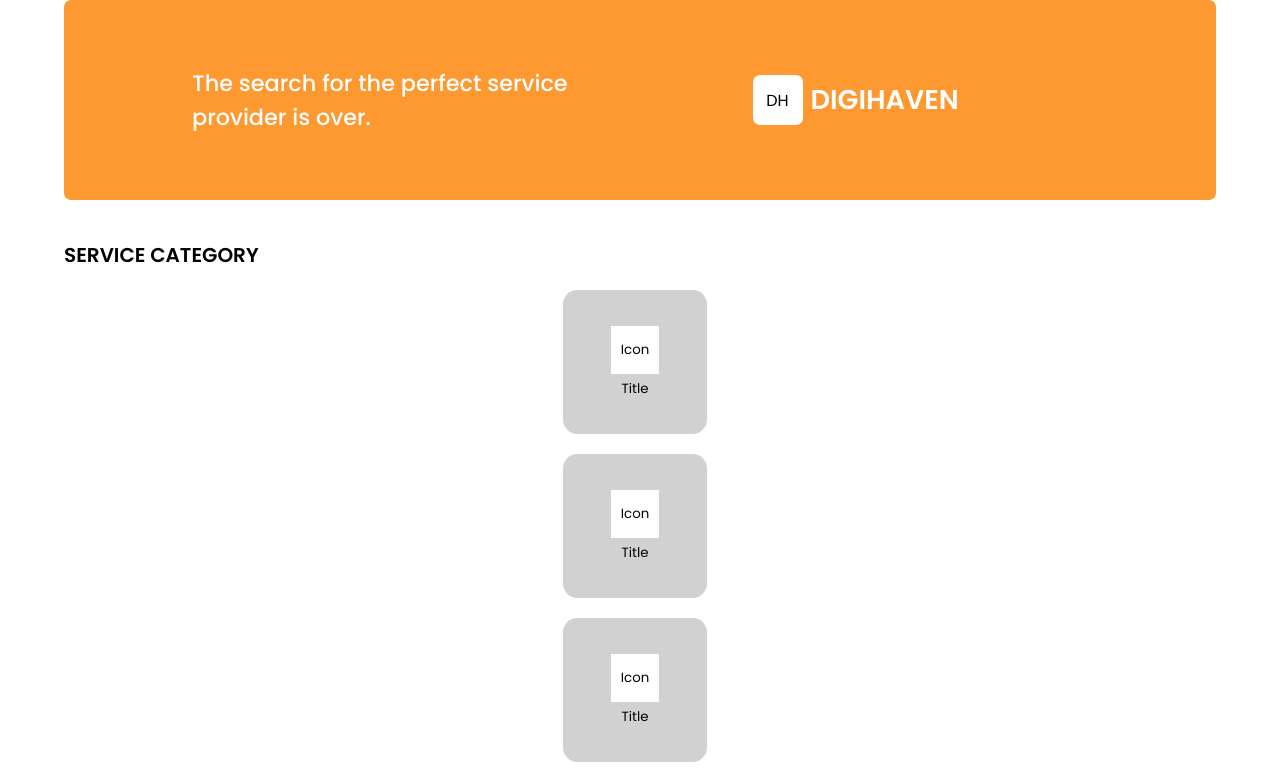
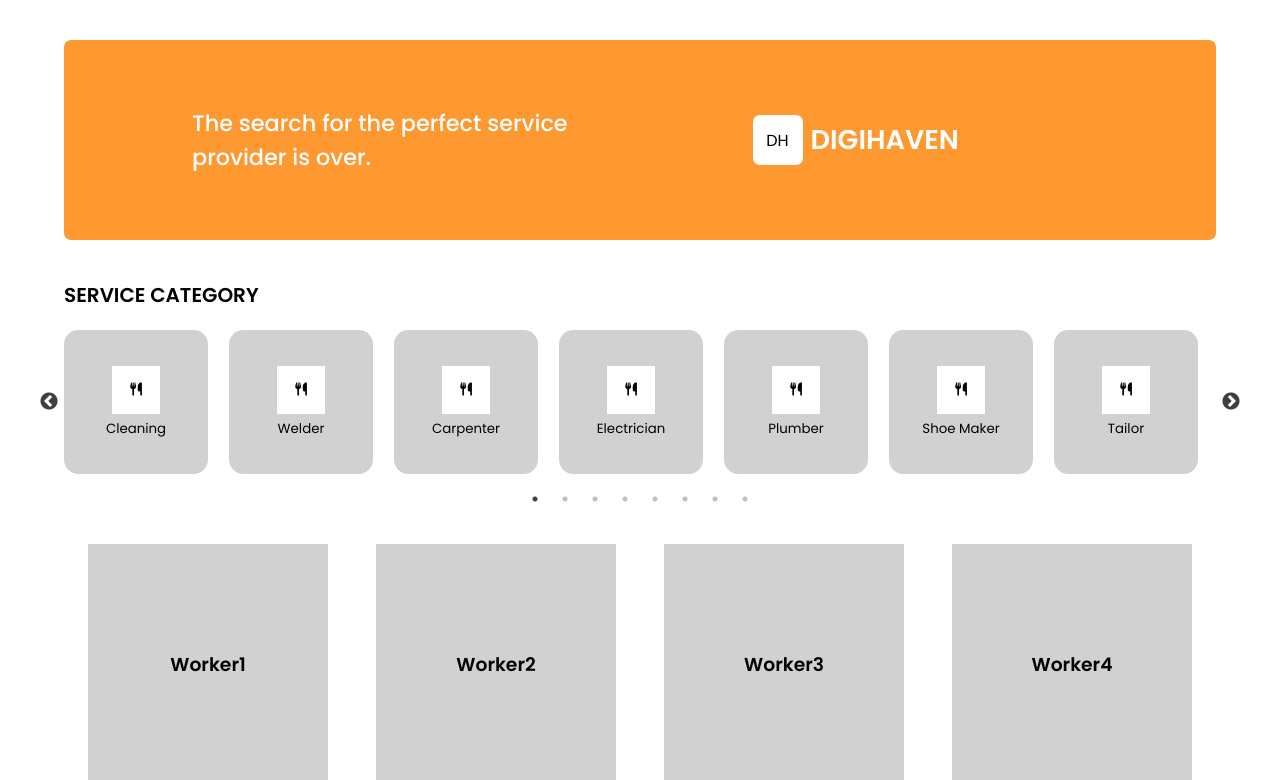
Before and after one commit to ARTISANS-HUB/ArtisansHub, a React (Create React App) app in the folder client/: page / in a window 1280 px wide. Shown: the top 780 px of the page. Built offline with nearby package versions, Linux system fonts and the light colour scheme.

Commit message:
carousel done

```diff
--- a/client/package.json
+++ b/client/package.json
@@ -17,7 +17,9 @@
     "react-dom": "^18.2.0",
     "react-router-dom": "^6.16.0",
     "react-scripts": "5.0.1",
+    "react-slick": "^0.29.0",
     "simple-peer": "^9.11.1",
+    "slick-carousel": "^1.8.1",
     "web-vitals": "^2.1.4",
     "xlsx": "^0.18.5"
   },
--- a/client/src/css/banner.css
+++ b/client/src/css/banner.css
@@ -9,6 +9,7 @@
     width: 90%;
     margin: 0 auto;
     border-radius: 7px;
+    margin-top: 40px;
 }
 
 
--- /dev/null
+++ b/client/src/css/filterCategory.css
@@ -0,0 +1,19 @@
+.filter-category-container{
+    /* width: 90%; */
+    margin:40px auto;
+    /* background: #000; */
+}
+
+.filter-category-container .filter-category-card{
+    width: 15rem;
+    height: 15rem;
+    background-color: #d1d1d1;
+    display: flex;
+    flex-direction: column;
+    align-items: center;
+    justify-content: center;
+}
+
+.filter-category-card p{
+    text-align: center;
+}
--- a/client/src/css/serviceCategory.css
+++ b/client/src/css/serviceCategory.css
@@ -5,11 +5,11 @@
 
 .service-container .categories-card {
     display: flex;
-    /* background: #000; */
 }
 
 .category-container{
     padding: 10px 0;
+
 
 }
 
@@ -23,9 +23,9 @@
 .categories-card{
     display: flex;
     align-items: center;
-    justify-content: space-between;
+    justify-content: center;
     flex-wrap: wrap;
-    gap: 10px;
+    gap: 5px;
 
 }
 
@@ -52,3 +52,19 @@
     justify-content: center;
     background-color: #fff;
 }
+.category-card .category-card-text{
+    text-transform: capitalize;
+}
+
+
+.service-container .category-filter{
+    margin-top: 20px;
+    display: flex;
+    align-items: center;
+    justify-content: center;
+
+}
+
+.slick-prev:before, .slick-next:before{
+    color: #000 !important;
+}
--- a/client/src/views/platform/includes/Categories.js
+++ b/client/src/views/platform/includes/Categories.js
@@ -1,15 +1,15 @@
 import React from 'react'
 import "../../../css/serviceCategory.css";
 
-const Categories = () => {
+const Categories = ({icon,title,bgColor,filterCards}) => {
   return (
     <div className='category-container'>
 
-        <button className='category-card'>
-            <div className='category-card-icon'>Icon</div>
-            <div className='category-card-text'>Title</div>
+        <button className='category-card' onClick={filterCards} style={{backgroundColor:bgColor}}>
+            <div className='category-card-icon'>{icon}</div>
+            <div className='category-card-text'>{title}</div>
         </button>
-    </div>
+     </div>
   )
 }
 
--- /dev/null
+++ b/client/src/views/platform/includes/FilterCategory.js
@@ -0,0 +1,20 @@
+import React from 'react'
+import { categoryData } from './utils'
+import "../../../css/filterCategory.css"
+
+
+const FilterCategory = ({name,description}) => {
+  return (
+    <div className='filter-category-container'>
+
+       <div className='filter-category-card'>
+            <h3 className='filter-category-card-name'>{name}</h3>
+            <p>{description}</p>
+       </div>
+
+
+    </div>
+  )
+}
+
+export default FilterCategory
--- a/client/src/views/platform/includes/ServiceCategory.js
+++ b/client/src/views/platform/includes/ServiceCategory.js
@@ -1,75 +1,102 @@
 import React, {useState} from 'react'
 import "../../../css/serviceCategory.css";
 import Categories from './Categories';
+import "slick-carousel/slick/slick.css";
+import "slick-carousel/slick/slick-theme.css";
+
+import Slider from "react-slick";
+import { cartCategories, categoryData } from './utils';
+import FilterCategory from './FilterCategory';
 
 const ServiceCategory = () => {
+  const [cards,setCards]=useState(categoryData)
 
-    const [filter, setFilter] = useState("all");
+  const [filterOption,setFilterOption]= useState(["all","cleaning"])
+  const [filter,setFilter] = useState("all")
 
-    const filterImages = (images, filter) => {
-      if (filter === "all") {
-        return images;
-      } else {
-        return images.filter((image) => image.category === filter);
-      }
-    };
+ const filterCards=()=>{
+  const filteredCards = cards.filter((card)=>{
+    if(filter ==="all"){
+      return true
+    }else{
+      return card.category === filter
+    }
+  })
+console.log(filteredCards)
+  setCards(filteredCards)
+ }
 
-    const images = [
-      { id: 1, category: "landscape" },
-      { id: 2, category: "portrait" },
-      { id: 3, category: "cityscape" },
-    ];
+ const handleFilterChange = (e)=>{
+  const selectedFilter = e.target.value;
+  console.log(selectedFilter)
+  setFilter(selectedFilter)
+ }
 
-    const filteredImages = filterImages(images, filter);
+
+
+  const settings = {
+    dots: true,
+    infinite: true,
+    speed: 500,
+    slidesToShow: 7,
+    slidesToScroll: 1,
+    initialSlide: 0,
+      responsive: [
+        {
+          breakpoint: 1024,
+          settings: {
+            slidesToShow: 3,
+            slidesToScroll: 3,
+            infinite: true,
+            dots: true
+          }
+        },
+        {
+          breakpoint: 600,
+          settings: {
+            slidesToShow: 2,
+            slidesToScroll: 2,
+            initialSlide: 2
+          }
+        },
+        {
+          breakpoint: 480,
+          settings: {
+            slidesToShow: 1,
+            slidesToScroll: 1
+          }
+        }
+      ]
+  };
+
+
+
+
   return (
     <div className='service-container'>
         <h2 className='service-title'>
                 service category
         </h2>
-        <div className='categories-card'>
-            <button className='categories-card-icon left'>left</button>
-                <div className='categories-card-icon-slider'>
+        <div className='category-card'>
+        <div className='card'>
+            <Slider {...settings}>
+                {cartCategories.map((category,index) => {
+                  return <Categories key={index} onClick={handleFilterChange} icon={category.icon} title={category.title} />
+                })
+              }
+            </Slider>
+            </div>
+        </div>
 
-            {
-                [1,2,3,4,5,6,7,8,9,10].map((item,index)=>{
-                            return(
-                                <div className="slider-card">
-                                    <Categories/>
-                                </div>
-                            )
-                        })
-                    }
-
-            </div>
-
-     <button className='categories-card-icon right'>right</button>
-      </div>
-
-        <div>
-         {/* <div>
-           <button onClick={() => setFilter("all")}>All</button>
-           <button onClick={() => setFilter("landscape")}>Landscape</button>
-           <button onClick={() => setFilter("portrait")}>Portrait</button>
-           <button onClick={() => setFilter("cityscape")}>Cityscape</button>
-         </div>
-         <div>
-           {filteredImages.map((image) => (
-             <img key={image.id} src={image.src} />
-           ))}
-         </div> */}
+       <div className='category-filter'>
+       {
+          categoryData.map((cat)=>{
+            return <FilterCategory name={cat.name} description={cat.description}/>
+          })
+        }
        </div>
     </div>
   )
 }
 
 export default ServiceCategory
-
-
-
-// const ImageFilter = () => {
-//
-
-//     return (
-//
-//     );
-//   };
--- /dev/null
+++ b/client/src/views/platform/includes/utils.js
@@ -0,0 +1,63 @@
+
+export const categoryData = [
+    {
+        name:"Worker1",
+        category:"cleaning",
+        desc:"This command will add the library to your project."
+    },
+
+    {
+        name:"Worker2",
+        category:"electrician",
+        desc:"This command will add the library to your project."
+    },
+    {
+        name:"Worker3",
+        category:"plumbing",
+        desc:"This command will add the library to your project."
+    },
+    {
+        name:"Worker4",
+        category:"shoemaker",
+        desc:"This command will add the library to your project."
+    },
+
+]
+
+
+export const cartCategories = [
+    {
+      icon: <i class="fas fa-utensils"></i>,
+      title: 'cleaning',
+      category:"cleaning"
+    },
+    {
+      icon: <i class="fas fa-utensils"></i>,
+      title: 'welder',
+      category:"welder"
+    },
+    {
+      icon: <i class="fas fa-utensils"></i>,
+      title: 'carpenter'
+    },
+    {
+      icon: <i class="fas fa-utensils"></i>,
+      title: 'electrician'
+    },
+    {
+      icon: <i class="fas fa-utensils"></i>,
+      title: 'plumber'
+    },
+    {
+      icon: <i class="fas fa-utensils"></i>,
+      title: 'shoe maker'
+    },
+    {
+      icon: <i class="fas fa-utensils"></i>,
+      title: 'tailor'
+    },
+    {
+      icon: <i class="fas fa-utensils"></i>,
+      title: 'Tv Repairer'
+    },
+  ]
--- a/client/src/views/platform/index.js
+++ b/client/src/views/platform/index.js
@@ -3,16 +3,18 @@
 import "../../css/platform.css";
 import Banner from "./includes/Banner";
 import ServiceCategory from "./includes/ServiceCategory";
+import FilterCategory from "./includes/FilterCategory";
 
 const Index = () => {
 	return (
 		<div>
-		 {/* < TopNavBar/> */}
+
 
 		<Banner/>
 		<ServiceCategory/>
 
-		{/* < PlatformFooter /> */}
+
+
 
 		</div>
 	)
```
Also changed, not shown: 1 other file (tests, documents, lock files or other folders).
